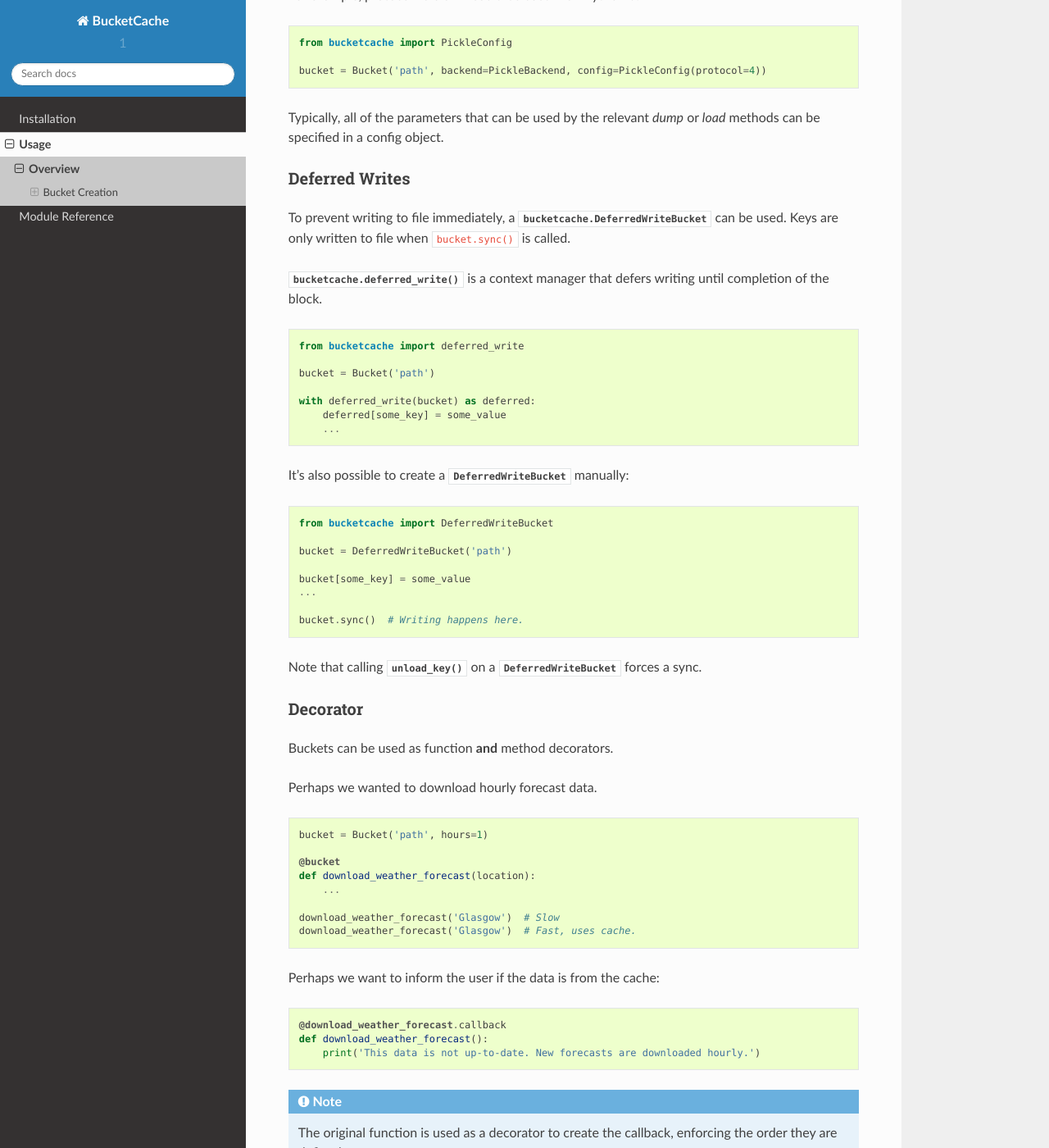
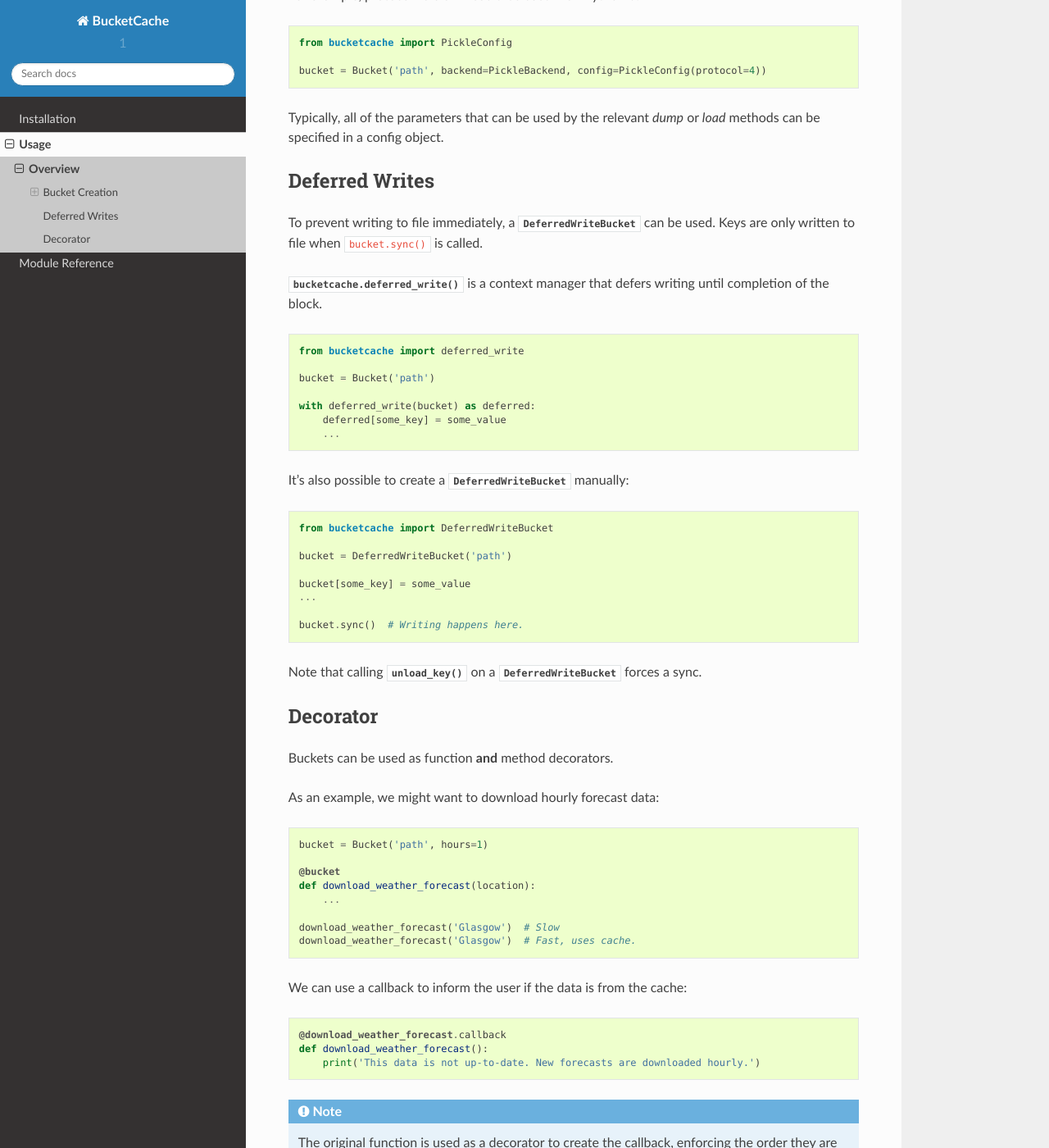
Before and after one commit to RazerM/bucketcache, a Sphinx documentation site: the page built from doc/usage/overview.rst, in a window 1280 px wide and 1400 px high, scrolled down 1873 px. Shown: the whole window at 82% size. Built offline with Sphinx 7.4.7 and the Read the Docs theme 2.0.0, drawn with Linux system fonts in a browser that asks for light colours; some of the changed text lies outside the part shown.

```diff
--- a/doc/usage/overview.rst
+++ b/doc/usage/overview.rst
@@ -98,9 +98,9 @@ For example, protocol version 4 could be used if on Python 3.4+
 Typically, all of the parameters that can be used by the relevant `dump` or `load` methods can be specified in a config object.
 
 Deferred Writes
-^^^^^^^^^^^^^^^
+---------------
 
-To prevent writing to file immediately, a :py:class:`bucketcache.DeferredWriteBucket` can be used. Keys are only written to file when ``bucket.sync()`` is called.
+To prevent writing to file immediately, a :py:class:`~bucketcache.DeferredWriteBucket` can be used. Keys are only written to file when ``bucket.sync()`` is called.
 
 :py:func:`bucketcache.deferred_write` is a context manager that defers writing until completion of the block.
 
@@ -130,11 +130,11 @@ It's also possible to create a :py:class:`~bucketcache.DeferredWriteBucket` manu
 Note that calling :py:meth:`~bucketcache.DeferredWriteBucket.unload_key` on a :py:class:`~bucketcache.DeferredWriteBucket` forces a sync.
 
 Decorator
-^^^^^^^^^
+---------
 
 Buckets can be used as function **and** method decorators.
 
-Perhaps we wanted to download hourly forecast data.
+As an example, we might want to download hourly forecast data:
 
 .. code-block:: python
 
@@ -147,7 +147,7 @@ Perhaps we wanted to download hourly forecast data.
     download_weather_forecast('Glasgow')  # Slow
     download_weather_forecast('Glasgow')  # Fast, uses cache.
 
-Perhaps we want to inform the user if the data is from the cache:
+We can use a callback to inform the user if the data is from the cache:
 
 .. code-block:: python
 
```
Also changed, not shown: other parts of doc/usage/overview.rst (+1 -0 lines), README.md (added, +61 -0 lines), 3 other files.
